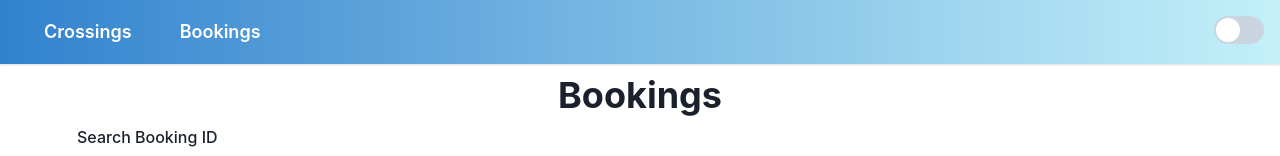
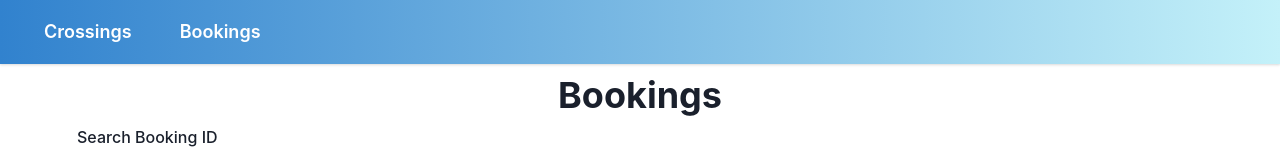
Before and after one commit to cmatthews20/ferry-reservation-app, a Next.js app in the folder frontend/: page /Bookings/bookings in a window 1280 px wide. Shown: the top 156 px of the page. Built offline with nearby package versions, Linux system fonts and the light colour scheme.

Commit message:
remove dark mode component and refs

```diff
--- a/frontend/src/components/DarkModeSwitch.jsx
+++ /dev/null
@@ -1,23 +0,0 @@
-/*
-This is a Dark Mode switch that toggles the colour of the website from light mode to dark mode.
-It is a UI feature for the application to make it more accessible to the users.
-*/
-
-import { useColorMode, Switch } from "@chakra-ui/react";
-
-export const DarkModeSwitch = () => {
-  const { colorMode, toggleColorMode } = useColorMode();
-  const isDark = colorMode === "dark";
-  return (
-    <Switch
-      position="fixed"
-      top="1rem"
-      right="1rem"
-      color="black"
-      colorScheme='teal'
-      size='lg'
-      isChecked={isDark}
-      onChange={toggleColorMode}
-    />
-  );
-};
--- a/frontend/src/pages/Bookings/bookings.js
+++ b/frontend/src/pages/Bookings/bookings.js
@@ -5,7 +5,6 @@ This page loads the Booking table component to display the booking searched by b
 import { Box, Heading, VStack } from "@chakra-ui/react";
 import React from "react";
 import BookingsTable from "@/components/BookingsTable.jsx";
-import { DarkModeSwitch } from "../../components/DarkModeSwitch";
 import Navbar from '../../components/Navbar.jsx';
 import Head from "next/head";
 
@@ -17,7 +16,6 @@ export default function Bookings() {
     </Head>
     <Navbar />
       <Box>
-        <DarkModeSwitch />
           <VStack>
             <Heading>Bookings</Heading>
                 <Box>
--- a/frontend/src/pages/BookingsForm/bookingsForm.js
+++ b/frontend/src/pages/BookingsForm/bookingsForm.js
@@ -5,7 +5,6 @@ This page loads the Booking form component to fill up the information to reserve
 import { Box, Heading, VStack } from "@chakra-ui/react";
 import React from "react";
 import BookingForm from "../../components/BookingForm"
-import { DarkModeSwitch } from "../../components/DarkModeSwitch";
 import Navbar from '../../components/Navbar.jsx';
 import { useRouter } from 'next/router'
 import Head from "next/head";
@@ -20,7 +19,6 @@ export default function BookingsForm() {
     </Head>
     <Navbar />
       <Box h="100vh">
-        <DarkModeSwitch />
           <VStack>
             <Heading as='h2' size='2xl'>Booking Form</Heading>
                 <Box>
--- a/frontend/src/pages/SearchPage/searchPage.js
+++ b/frontend/src/pages/SearchPage/searchPage.js
@@ -1,9 +1,8 @@
-//Creates the search page, components should include date picker, the output table and search bar
+//Creates the crossings page where users can search by date and ports
 
 import Head from "next/head";
 import Navbar from "../../components/Navbar.jsx";
 import TableDatePicker from "../../components/DatePicker.jsx";
-import { DarkModeSwitch } from "../../components/DarkModeSwitch";
 
 export default function searchPage() {
   return (
@@ -12,7 +11,6 @@ export default function searchPage() {
         <title>Crossings</title>
       </Head>
       <Navbar />
-      <DarkModeSwitch />
       <TableDatePicker />
     </>
   );
```
